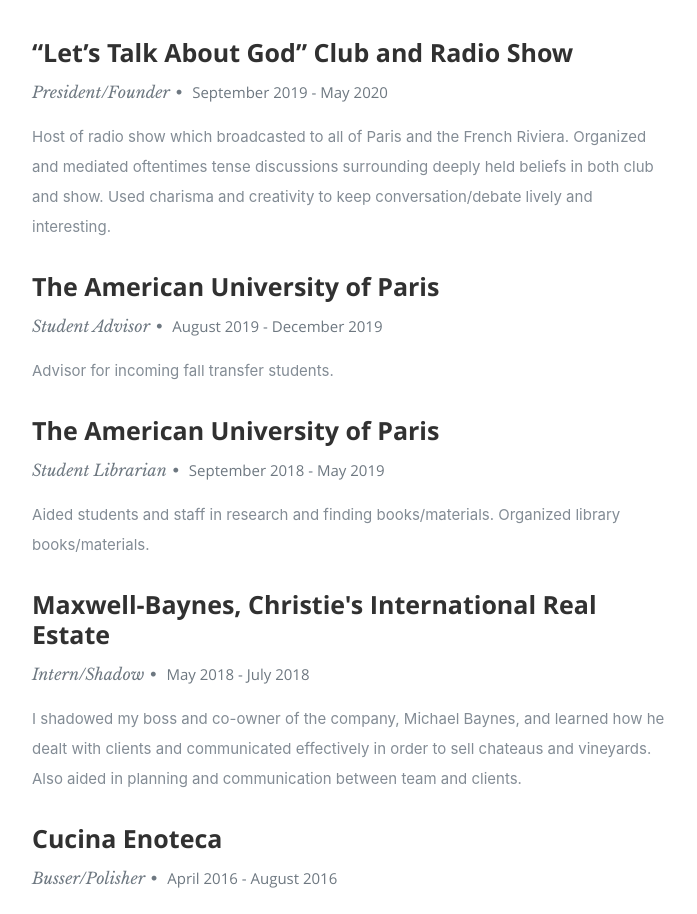
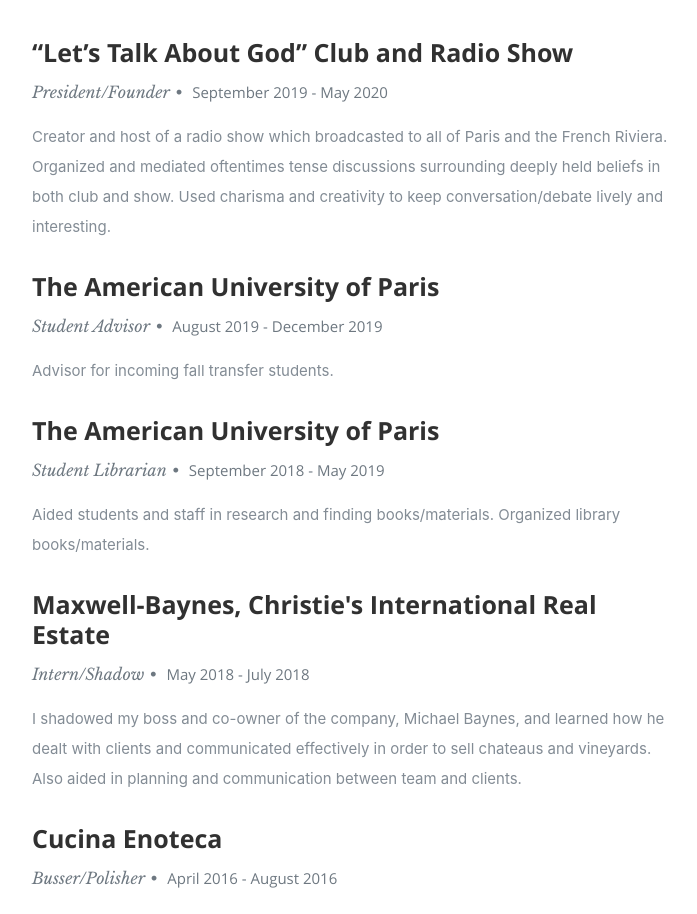
Before and after one commit to blanfried/BaerLanfriedResume, a React (Create React App) app: page / in a window 1280 px wide. Shown: the part 3061-3975 px from the top of the page, without its empty margins (373-1070 px from the left). Built offline with nearby package versions, Linux system fonts and the light colour scheme.

Commit message:
little fixes

```diff
--- a/src/resumeData.js
+++ b/src/resumeData.js
@@ -99,7 +99,7 @@
       "specialization":"President/Founder",
       "MonthOfLeaving":"September 2019 -",
       "YearOfLeaving":"May 2020",
-      "Achievements":"Host of radio show which broadcasted to all of Paris and the French Riviera. Organized and mediated oftentimes tense discussions surrounding deeply held beliefs in both club and show. Used charisma and creativity to keep conversation/debate lively and interesting."
+      "Achievements":"Creator and host of a radio show which broadcasted to all of Paris and the French Riviera. Organized and mediated oftentimes tense discussions surrounding deeply held beliefs in both club and show. Used charisma and creativity to keep conversation/debate lively and interesting."
     },
     {
       "CompanyName":"The American University of Paris",
```
